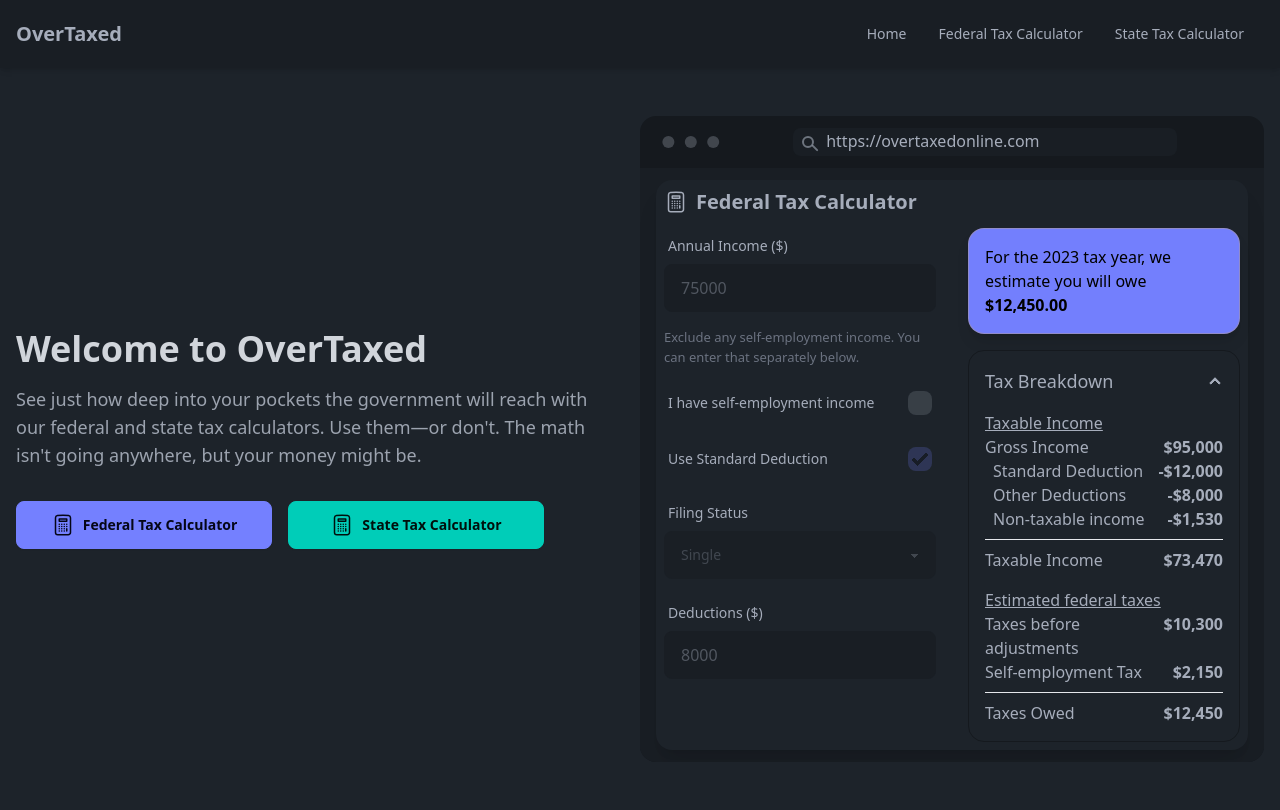
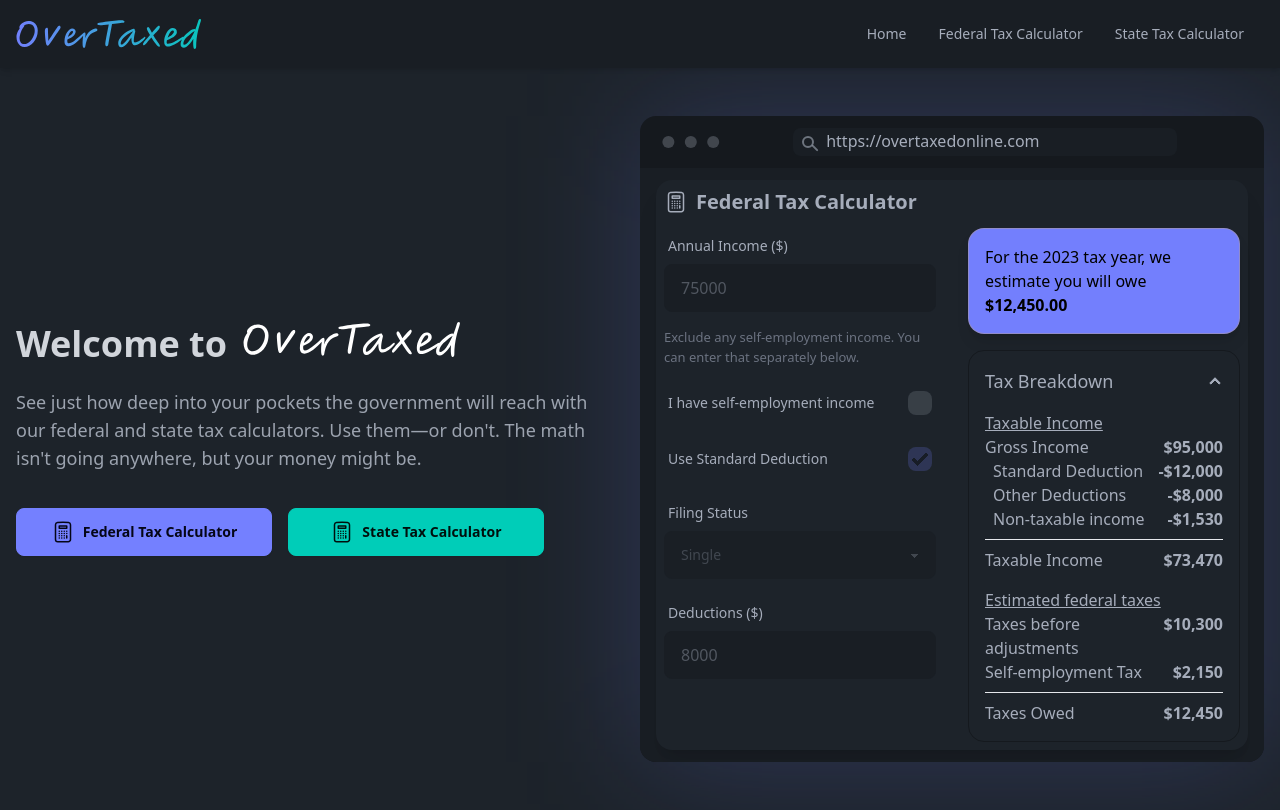
Before and after one commit to 0bscurity/overtaxed, a Django app: page / in a window 1280 px wide. Run offline with Django 5.2, Linux system fonts and the light colour scheme; style sheets or scripts are compiled from the project's sources.

Commit message:
Add new graphic assets for UI updates
Introduce "home_preview.png" and "overtaxed.svg" to support upcoming user interface enhancements. These assets will be essential for improving the visual design of the application.

```diff
--- a/src/templates/base.html
+++ b/src/templates/base.html
@@ -8,6 +8,7 @@
   <title>{% block title %}{% endblock %}</title>
   <link rel="stylesheet" href="{% static '/css/output.css' %}">
   <link rel="icon" href="{% static 'graphics/OT_color.svg' %}" sizes="any" type="image/svg+xml">
+  {% block head_extras %}{% endblock %}
 </head>
 <body class="text-base-content h-screen" hx-headers='{"X-CSRFToken": "{{ csrf_token }}"}'>
 
--- a/src/templates/partials/home.html
+++ b/src/templates/partials/home.html
@@ -1,17 +1,33 @@
 {% extends "base.html" %}
+
+{% load static %}
+
 {% block title %}OverTaxed | Home{% endblock %}
+
+{% block head_extra %}
+
+  <meta property="og:title" content="OverTaxed Home"/>
+  <meta property="og:description" content="Try my tax calculators for federal and state taxes!"/>
+  <meta property="og:image" content="{% static 'graphics/home_preview.png' %}"/>
+  <meta property="og:url" content="https://overtaxedonline.com"/>
+
+{% endblock %}
+
 {% block content %}
 
   <div class="container mx-auto px-4 py-6">
-    <!-- Flex container -->
     <div class="flex flex-col xl:flex-row gap-8 xl:items-start">
-      <!-- Left Column: Main Content -->
       <div class="flex-1 my-auto">
-        <h1 class="text-4xl font-bold text-gray-300 mb-4">Welcome to OverTaxed</h1>
-        <p class="text-lg text-gray-400 mb-8 max-w-xl">
+
+        <div class="flex flex-col sm:flex-row justify-start items-baseline mb-6">
+          <h1 class="text-4xl font-bold text-gray-300 me-4">
+            Welcome to
+          </h1>
+          <img src="{% static 'graphics/overtaxed.svg' %}" class="sm:mt-0 mt-4" style="height: 2.2em" alt="Overtaxed">
+        </div>
+        <p class="text-lg text-gray-400 mb-9 max-w-xl">
           See just how deep into your pockets the government will reach with our federal and state tax calculators.
-          Use
-          them—or don't. The math isn't going anywhere, but your money might be.
+          Use them—or don't. The math isn't going anywhere, but your money might be.
         </p>
 
         <div class="flex flex-col sm:flex-row gap-3 lg:gap-4">
@@ -26,8 +42,7 @@
 
           <a href="{% url 'state_calculator' %}" class="btn btn-accent btn-wide">
             <svg xmlns="http://www.w3.org/2000/svg" fill="none" viewBox="0 0 24 24" stroke-width="1.5"
-                 stroke="currentColor"
-                 class="size-6">
+                 stroke="currentColor" class="size-6">
               <path stroke-linecap="round" stroke-linejoin="round"
                     d="M15.75 15.75V18m-7.5-6.75h.008v.008H8.25v-.008Zm0 2.25h.008v.008H8.25V13.5Zm0 2.25h.008v.008H8.25v-.008Zm0 2.25h.008v.008H8.25V18Zm2.498-6.75h.007v.008h-.007v-.008Zm0 2.25h.007v.008h-.007V13.5Zm0 2.25h.007v.008h-.007v-.008Zm0 2.25h.007v.008h-.007V18Zm2.504-6.75h.008v.008h-.008v-.008Zm0 2.25h.008v.008h-.008V13.5Zm0 2.25h.008v.008h-.008v-.008Zm0 2.25h.008v.008h-.008V18Zm2.498-6.75h.008v.008h-.008v-.008Zm0 2.25h.008v.008h-.008V13.5ZM8.25 6h7.5v2.25h-7.5V6ZM12 2.25c-1.892 0-3.758.11-5.593.322C5.307 2.7 4.5 3.65 4.5 4.757V19.5a2.25 2.25 0 0 0 2.25 2.25h10.5a2.25 2.25 0 0 0 2.25-2.25V4.757c0-1.108-.806-2.057-1.907-2.185A48.507 48.507 0 0 0 12 2.25Z"></path>
             </svg>
@@ -36,8 +51,11 @@
         </div>
       </div>
 
-      <!-- Right Column: Mockup Browser -->
-      <div class="xl:w-1/2 mt-12 xl:mt-0">
+      <div class="xl:w-1/2 mt-10 md:mt-[4rem] lg:mt-[5rem] xl:mt-0 relative">
+        <div class="absolute inset-0 z-[-1] flex items-center justify-center">
+          <div class="bg-primary/20 rounded-6 w-full h-full blur-3xl"></div>
+        </div>
+
         <div class="mockup-browser bg-base-300">
           <div class="mockup-browser-toolbar">
             <div class="input">https://overtaxedonline.com</div>
--- a/src/templates/partials/nav.html
+++ b/src/templates/partials/nav.html
@@ -1,7 +1,13 @@
+{% load static %}
+
 <!-- Navbar for medium and larger devices -->
 <nav class="navbar bg-base-200 shadow-md px-4 hidden md:flex">
   <div class="flex-1">
-    <a href="/" class="text-xl font-bold">OverTaxed</a>
+    <a href="/" class="text-xl font-bold">
+      <img src="{% static 'graphics/overtaxed_color.svg' %}" style="height: 1.5em">
+
+      {#      OverTaxed#}
+    </a>
   </div>
   <div class="flex-none">
     <ul class="menu menu-horizontal px-1">
@@ -40,6 +46,9 @@
     </div>
   </div>
   <div class="navbar-end">
-    <a class="btn btn-ghost text-xl">OverTaxed</a>
+    <a class="btn btn-ghost text-xl">
+      <img src="{% static 'graphics/OT.svg' %}">
+      {#      OverTaxed#}
+    </a>
   </div>
 </div>
```
Also changed, not shown: src/static/graphics/home_preview.png (added), src/static/graphics/overtaxed.svg (added), src/static/graphics/overtaxed_color.svg (added).
